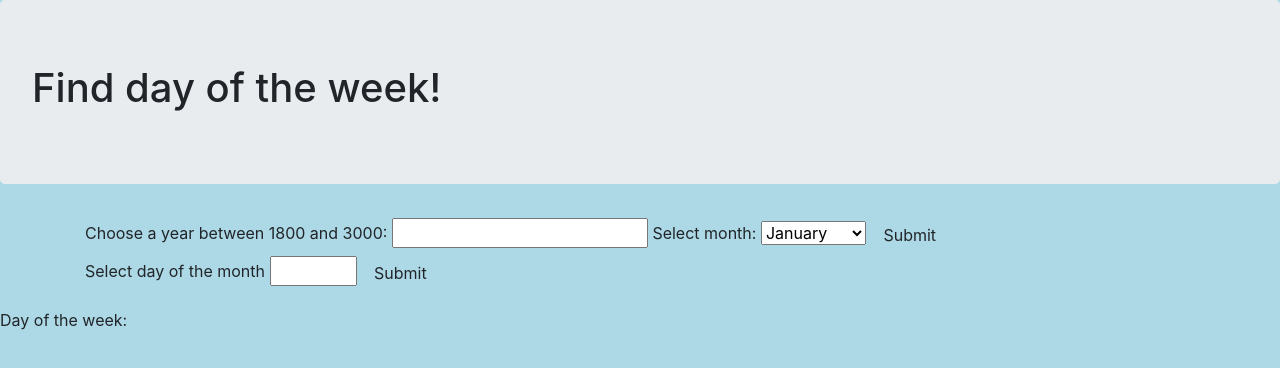
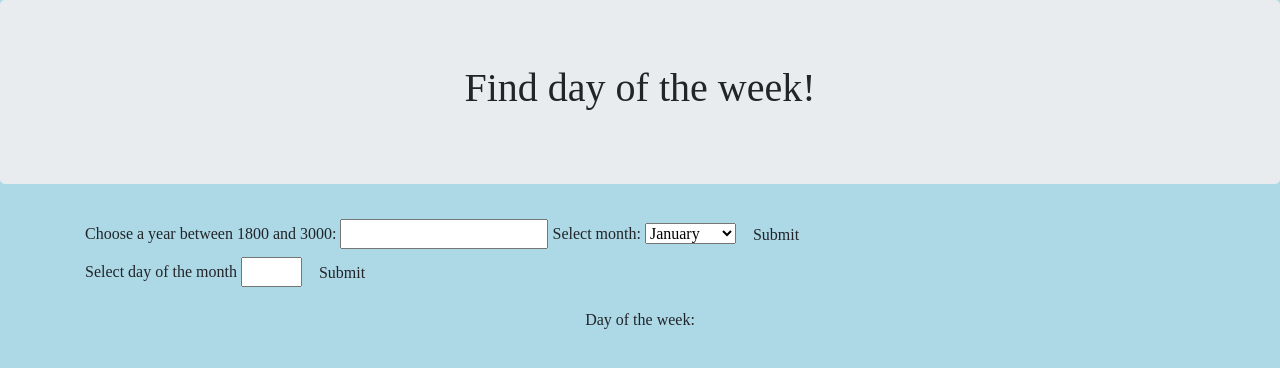
Before and after one commit to sinkstyt/weekday-determine, a website built with webpack: page src/index.html in a window 1280 px wide. Built offline with nearby package versions, Linux system fonts and the light colour scheme.

Commit message:
add styling, mainly serifs
Co-authored-by: Marni Sucher <suchermarni@gmail.com>

```diff
--- a/src/css/styles.css
+++ b/src/css/styles.css
@@ -1,3 +1,12 @@
 body {
   background-color: lightblue;
+  font-family: serif;
 }
+
+.jumbotron h1 {
+  text-align: center;
+}
+
+#result {
+  text-align: center;
+}
```
